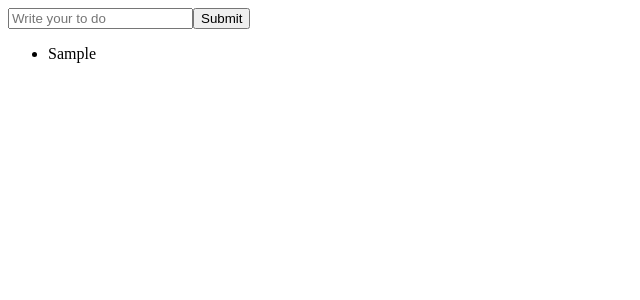
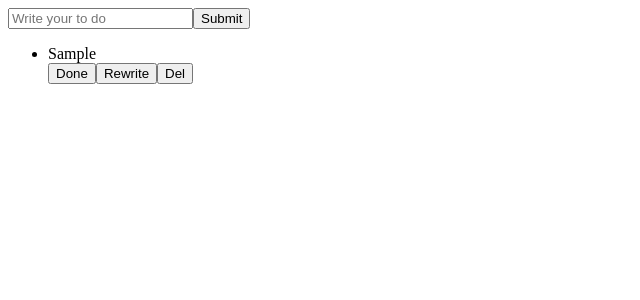
Before and after one commit to software92/todo-app, a React (Create React App) app: page / in a window 1280 px wide. Both pictures are taken after typing "Sample" into the empty fields and a click on the button "Submit". Shown: the top 300 px of the page, without its empty margins (0-640 px from the left). Built offline with nearby package versions, Linux system fonts and the light colour scheme.

Commit message:
feat: list 삭제 기능 추가
- 삭제를 할 item을 특정하기 위해 toDos>toDo를 {toDoText, id} object 형태로 변경
- toDos 컴포넌트에서 setToDos를 사용하는 데 어려움이 있어 App.js에 list를 포함시킴
- toDo.id를 사용한 list>item 삭제

```diff
--- a/src/App.js
+++ b/src/App.js
@@ -1,5 +1,4 @@
-import { useState } from 'react';
-import ToDos from './components/ToDos';
+import { useEffect, useState } from 'react';
 
 function App() {
   // 1
@@ -13,9 +12,13 @@ function App() {
   const onSubmit = (e) => {
     e.preventDefault();
     const toDo = value.trim();
+    const toDoObj = {
+      id: Date.now(),
+      toDo,
+    };
 
     if (toDo) {
-      setToDos((prev) => [...prev, toDo]);
+      setToDos((prev) => [...prev, toDoObj]);
     }
     setValue('');
   };
@@ -28,9 +31,29 @@ function App() {
     setValue(value);
   };
 
+  const handleDel = (e) => {
+    // console.dir(e.target.parentNode.parentNode.id);
+    const {
+      target: {
+        parentNode: {
+          parentNode: { id },
+        },
+      },
+    } = e;
+    const newToDos = toDos.filter((toDo) => toDo.id !== parseInt(id));
+    setToDos(newToDos);
+    // console.log(newToDos, id);
+    // console.log(toDos, id);
+  };
+
+  useEffect(() => {
+    {
+      console.log(toDos);
+    }
+  }, [toDos]);
+
   return (
     <div>
-      {/* {console.log(toDos)} */}
       <form onSubmit={onSubmit}>
         <input
           onChange={onChange}
@@ -40,7 +63,20 @@ function App() {
         />
         <button>Submit</button>
       </form>
-      {toDos && <ToDos toDos={toDos} />}
+      {toDos && (
+        <ul>
+          {toDos.map((toDo, index) => (
+            <li key={index} id={toDo.id}>
+              <span>{toDo.toDo}</span>
+              <div>
+                <button onClick={handleDel}>Done</button>
+                <button>Rewrite</button>
+                <button>Del</button>
+              </div>
+            </li>
+          ))}
+        </ul>
+      )}
     </div>
   );
 }
--- a/src/components/ToDos.js
+++ /dev/null
@@ -1,11 +0,0 @@
-const ToDos = ({ toDos }) => {
-  return (
-    <ul>
-      {toDos.map((toDo, index) => (
-        <li key={index}>{toDo}</li>
-      ))}
-    </ul>
-  );
-};
-
-export default ToDos;
```
Also changed, not shown: 1 other file (tests, documents, lock files or other folders).
